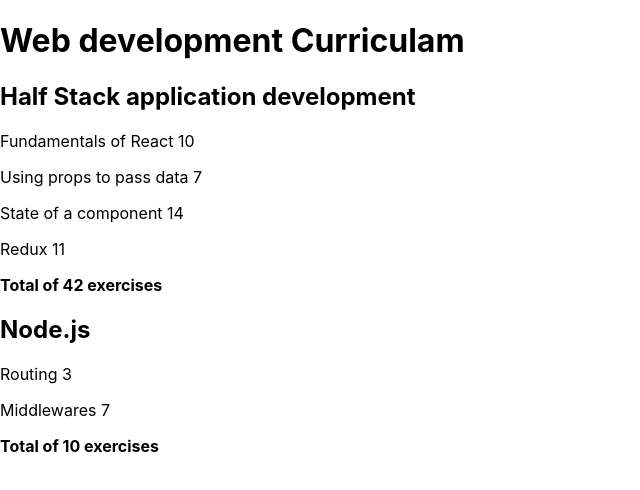
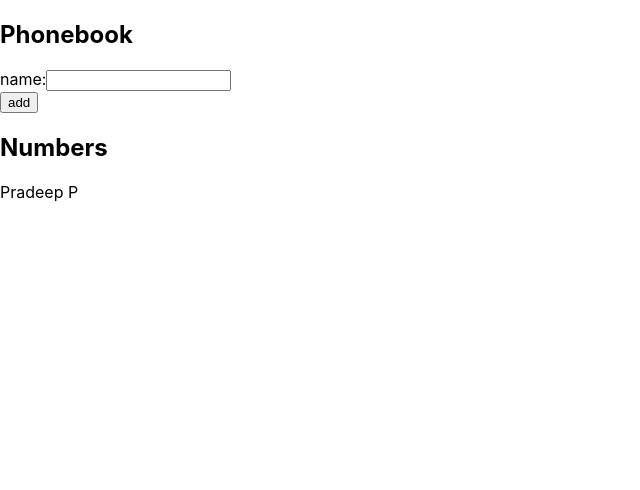
Before and after one commit to pradeep7G/FSO-submissions, a React (Create React App) app in the folder part-2/: page / in a window 1280 px wide. Shown: the top 490 px of the page, without its empty margins (0-640 px from the left). Built offline with nearby package versions, Linux system fonts and the light colour scheme.

Commit message:
completed exercise 2.6

```diff
--- a/part-2/src/App.js
+++ b/part-2/src/App.js
@@ -1,57 +1,43 @@
-import React from 'react';
-import Course from './components/Course';
-const App = () => {
+import React,{useState} from 'react';
 
-  const courses = [
-    {
-      name: 'Half Stack application development',
-      id: 1,
-      parts: [
-        {
-          name: 'Fundamentals of React',
-          exercises: 10,
-          id: 1
-        },
-        {
-          name: 'Using props to pass data',
-          exercises: 7,
-          id: 2
-        },
-        {
-          name: 'State of a component',
-          exercises: 14,
-          id: 3
-        },
-        {
-          name: 'Redux',
-          exercises: 11,
-          id: 4
-        }
-      ]
-    },
-    {
-      name: 'Node.js',
-      id: 2,
-      parts: [
-        {
-          name: 'Routing',
-          exercises: 3,
-          id: 1
-        },
-        {
-          name: 'Middlewares',
-          exercises: 7,
-          id: 2
-        }
-      ]
-    }
-  ]
+const App=()=>{
+  const [person,setPerson]=useState([
+    {name:'Pradeep P'},
+  ])
+
+  const [newName,setNewName]=useState('');
+
+  const addName=(event)=>{
+    event.preventDefault();
+    const newObj={name:newName};
+    // console.log(newObj);
+    setPerson(person.concat(newObj));
+    setNewName('');
+  }
+
+  const handleOnChange=(event)=>{
+      const newPerson=event.target.value;
+      setNewName(newPerson);
+  }
 
   return (
-  <div>
-    <h1>Web development Curriculam</h1>
-  {courses.map((course)=><Course key={course.id} course={course}/>)}
-  </div>
+    <div>
+      <h2>Phonebook</h2>
+      <form onSubmit={addName}>
+        <div>
+          name:<input value={newName} onChange={handleOnChange}/>
+        </div>
+        <div>
+          <button type="submit">
+            add
+          </button>
+        </div>
+      </form>
+      <h2>Numbers</h2>
+      <div>
+      {person.map((personn)=><div key={personn.name}>{personn.name}</div>)}
+      </div>
+    </div>
   )
 }
 
```
